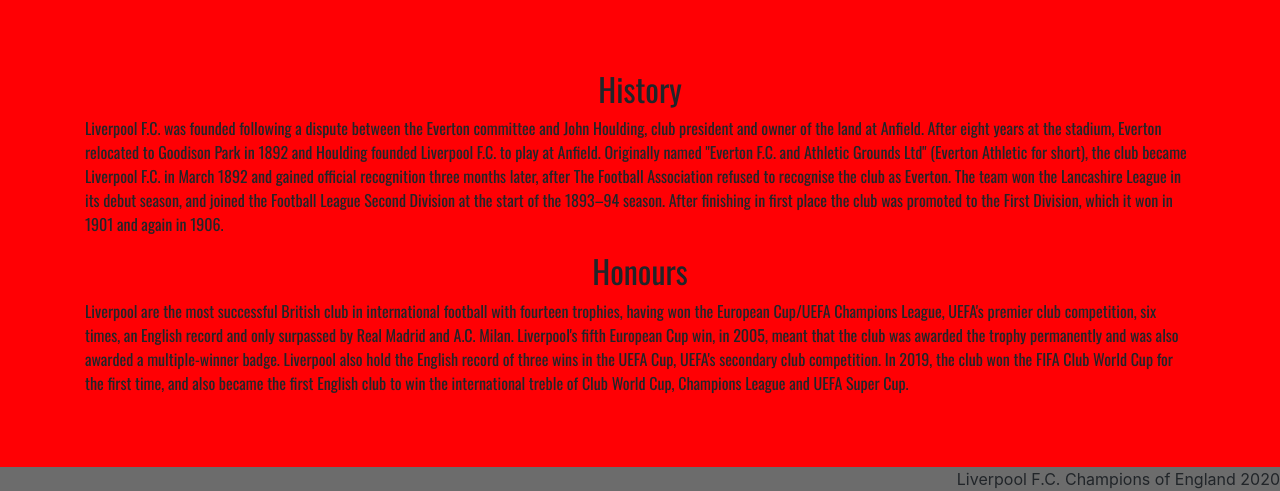
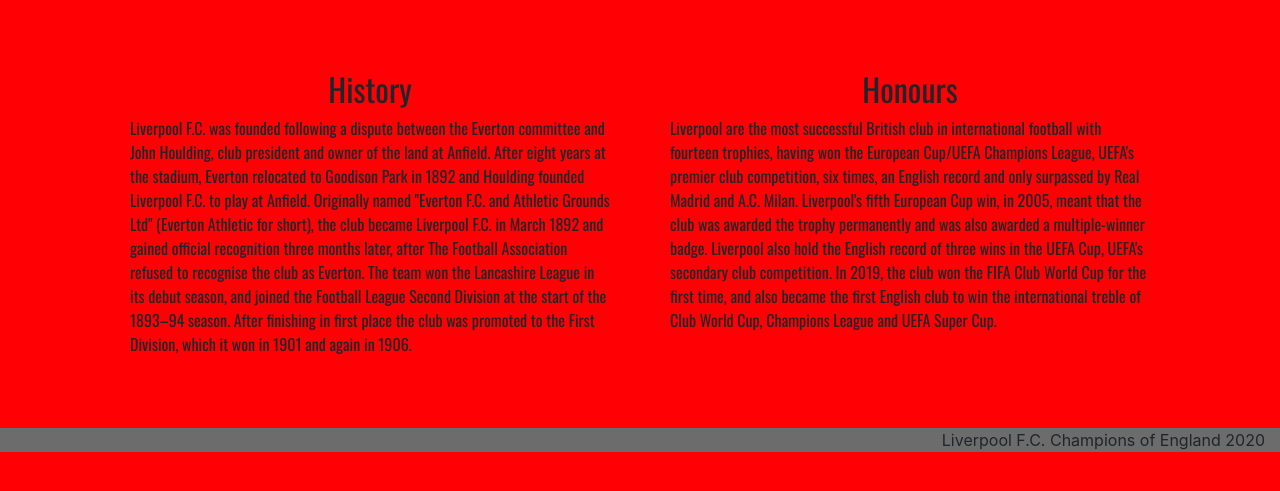
Before and after one commit to SimonMeeuwsen/Simon-Meeuwsen1, a plain HTML site: page My Personal Website/index.html in a window 1280 px wide. Shown: the part 1028-1519 px from the top of the page. After the commit the page ends 1480 px from the top, so only its background shows below. Drawn offline with nearby package versions, Linux system fonts and the light colour scheme; a web font is replaced by a local one.

Commit message:
added grid structures

```diff
--- a/My Personal Website/index.html
+++ b/My Personal Website/index.html
@@ -48,11 +48,11 @@
 
 	  <!-- End of NAVBAR -->
 
-
+		<div class="col-lg-12 col-md-12 col-sm-12"
 	  <p>&nbsp;</p>
 	  <h1 class="text-center">Achievements 2019</h1>
       <p>&nbsp;</p>
-
+	</div>
 	 <!-- Begin of Carousel -->
 
 <main>
@@ -99,26 +99,23 @@
 	 <!-- End of Carousel -->
 
 	<section>
-	<div class="row">
-		<div class="column">
-
-		<h2 class="text-center">History</h2>
-			<p>Liverpool F.C. was founded following a dispute between the Everton committee and John Houlding, club president and owner of the land at Anfield. After eight years at the stadium, Everton relocated to Goodison Park in 1892 and Houlding founded Liverpool F.C. to play at Anfield. Originally named "Everton F.C. and Athletic Grounds Ltd" (Everton Athletic for short), the club became Liverpool F.C. in March 1892 and gained official recognition three months later, after The Football Association refused to recognise the club as Everton. The team won the Lancashire League in its debut season, and joined the Football League Second Division at the start of the 1893–94 season. After finishing in first place the club was promoted to the First Division, which it won in 1901 and again in 1906.</p>
-		</div>
-
-
-
-
-		<div class="column">
-			 <h2 class="text-center">Honours</h2>
-			<p>Liverpool are the most successful British club in international football with fourteen trophies, having won the European Cup/UEFA Champions League, UEFA's premier club competition, six times, an English record and only surpassed by Real Madrid and A.C. Milan. Liverpool's fifth European Cup win, in 2005, meant that the club was awarded the trophy permanently and was also awarded a multiple-winner badge. Liverpool also hold the English record of three wins in the UEFA Cup, UEFA's secondary club competition. In 2019, the club won the FIFA Club World Cup for the first time, and also became the first English club to win the international treble of Club World Cup, Champions League and UEFA Super Cup.</p>
-		</div>
+		<div class="container">
+  <div class="row">
+    <div class="col-lg-6 col-md-6 col-sm-12">
+      <h2 class="text-center"> History</h2>
+		<p class="col">Liverpool F.C. was founded following a dispute between the Everton committee and John Houlding, club president and owner of the land at Anfield. After eight years at the stadium, Everton relocated to Goodison Park in 1892 and Houlding founded Liverpool F.C. to play at Anfield. Originally named "Everton F.C. and Athletic Grounds Ltd" (Everton Athletic for short), the club became Liverpool F.C. in March 1892 and gained official recognition three months later, after The Football Association refused to recognise the club as Everton. The team won the Lancashire League in its debut season, and joined the Football League Second Division at the start of the 1893–94 season. After finishing in first place the club was promoted to the First Division, which it won in 1901 and again in 1906.</p>
+    </div>
+    <div class="col-lg-6 col-md-6 col-sm-12">
+      <h2 class="text-center">Honours</h2>
+			<p class="col">Liverpool are the most successful British club in international football with fourteen trophies, having won the European Cup/UEFA Champions League, UEFA's premier club competition, six times, an English record and only surpassed by Real Madrid and A.C. Milan. Liverpool's fifth European Cup win, in 2005, meant that the club was awarded the trophy permanently and was also awarded a multiple-winner badge. Liverpool also hold the English record of three wins in the UEFA Cup, UEFA's secondary club competition. In 2019, the club won the FIFA Club World Cup for the first time, and also became the first English club to win the international treble of Club World Cup, Champions League and UEFA Super Cup.</p>
+    </div>
+  </div>
 	</div>
 	</section>
 
 	<h1>&nbsp;</h1>
 
-	<footer>
+	<footer class="col-lg-12 col-md-12 col-sm-12">
 	Liverpool F.C. Champions of England 2020
 	</footer>
 
```
Also changed, not shown: My Personal Website/Next_matches.html (+11 -7 lines).
